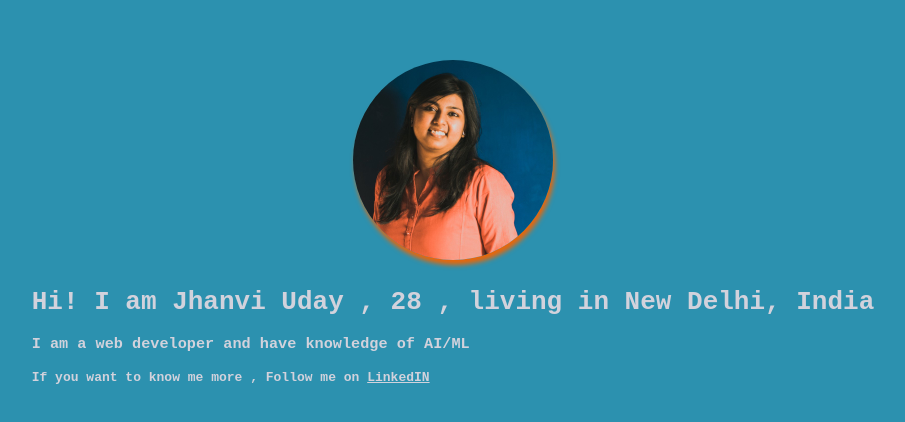
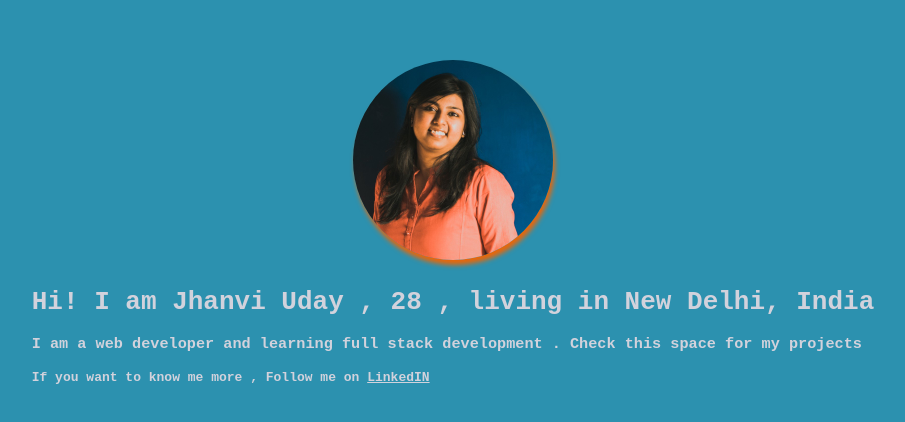
Before and after one commit to Jhanvi12/jhanviuday.io, a plain HTML site: page index.html in a window 1280 px wide. Shown: the part 164-586 px from the top of the page, without its empty margins (187-1092 px from the left). Drawn offline with Linux system fonts and the light colour scheme.

Commit message:
description added

```diff
--- a/index.html
+++ b/index.html
@@ -11,7 +11,7 @@
         <div class="site-header-text">
 
          <h1>Hi! I am Jhanvi Uday , 28 , living in New Delhi, India </h1>
-         <h3>I am a web developer and have knowledge of AI/ML</h3>
+         <h3>I am a web developer and learning full stack development . Check this space for my projects</h3>
          <h4>If you want to know me more , Follow me on <a class="course-link" href="https://www.linkedin.com/in/jhanvi-uday-a03222146/">LinkedIN</a></h2>
         </div>
     </header>
```
